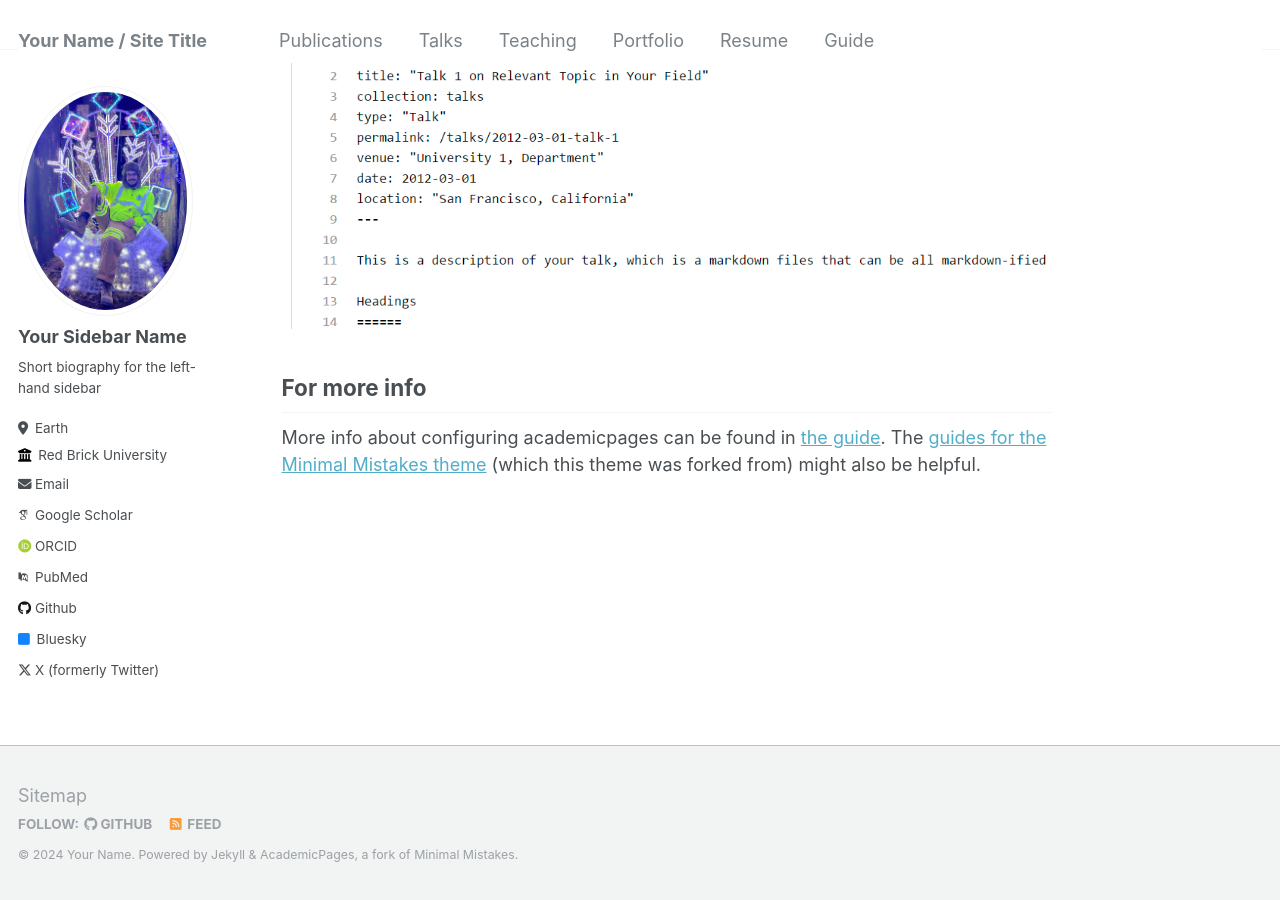
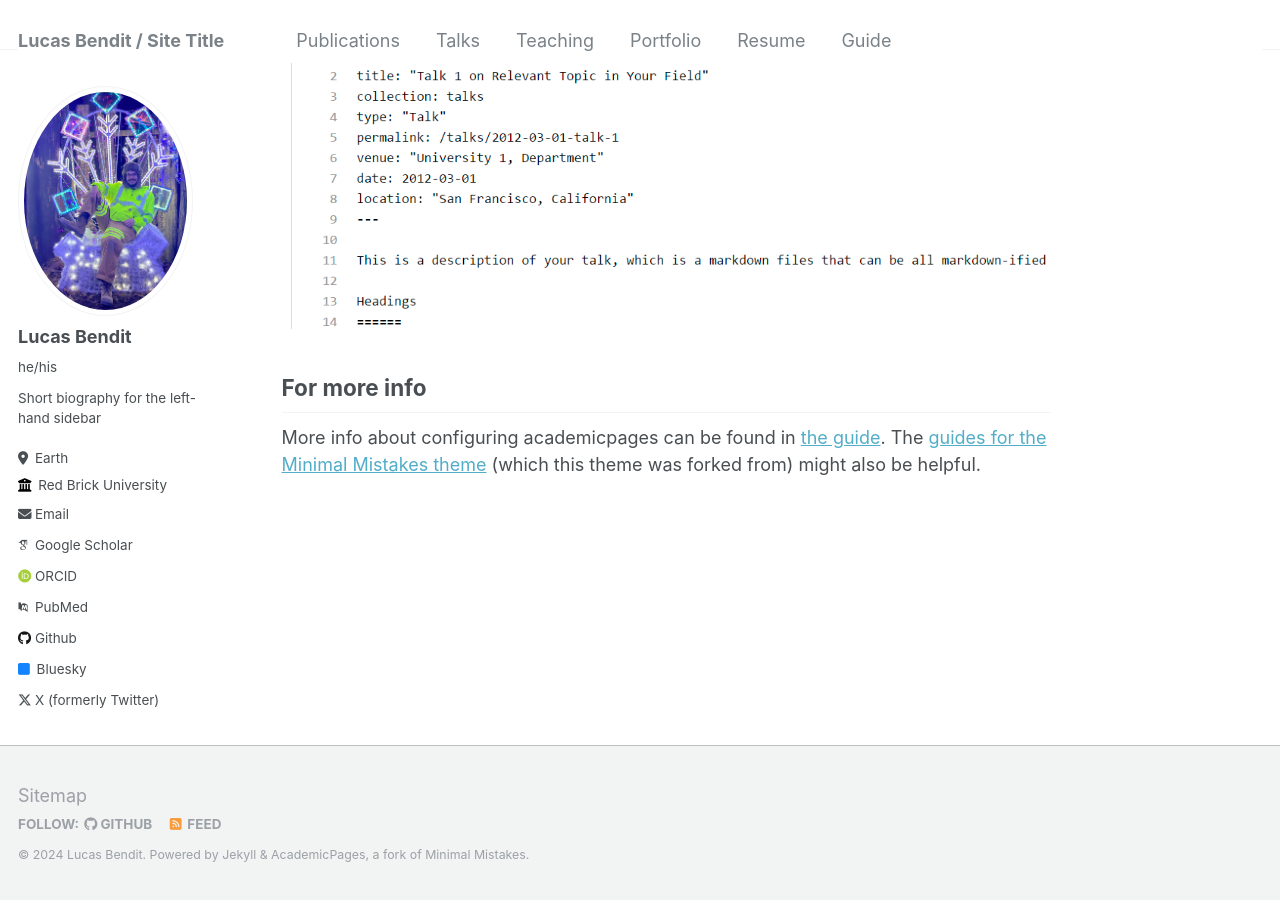
Before and after one commit to LucasBendit/LucasBendit.github.io, a Jekyll site: the page built from _pages/about.md, in a window 1280 px wide and 900 px high, scrolled down 2640 px. Built offline with Jekyll 4.4.1, drawn with Linux system fonts in a browser that asks for light colours; some web fonts are replaced.

Commit message:
Update _config.yml

```diff
--- a/_config.yml
+++ b/_config.yml
@@ -8,10 +8,10 @@
 
 # Basic Site Settings
 locale                   : "en-US"
-title                    : "Your Name / Site Title"
+title                    : "Lucas Bendit / Site Title"
 title_separator          : "-"
-name                     : &name "Your Name"
-description              : &description "personal description"
+name                     : &name "Lucas Bendit"
+description              : &description "An arborist by day, Geograghy student by night"
 url                      : https://LucasBendit.github.io # the base hostname & protocol for your site e.g. "https://mmistakes.github.io"
 baseurl                  : "" # the subpath of your site, e.g. "/blog"
 repository               : "LucasBendit/LucasBendit.github.io"
@@ -22,8 +22,8 @@ repository               : "LucasBendit/LucasBendit.github.io"
 author:
   # Biographic information
   avatar           : "Profile.png"
-  name             : "Your Sidebar Name"
-  pronouns         : # example: "she/her"
+  name             : "Lucas Bendit"
+  pronouns         : "he/his"
   bio              : "Short biography for the left-hand sidebar"
   location         : "Earth"
   employer         : "Red Brick University"
```
